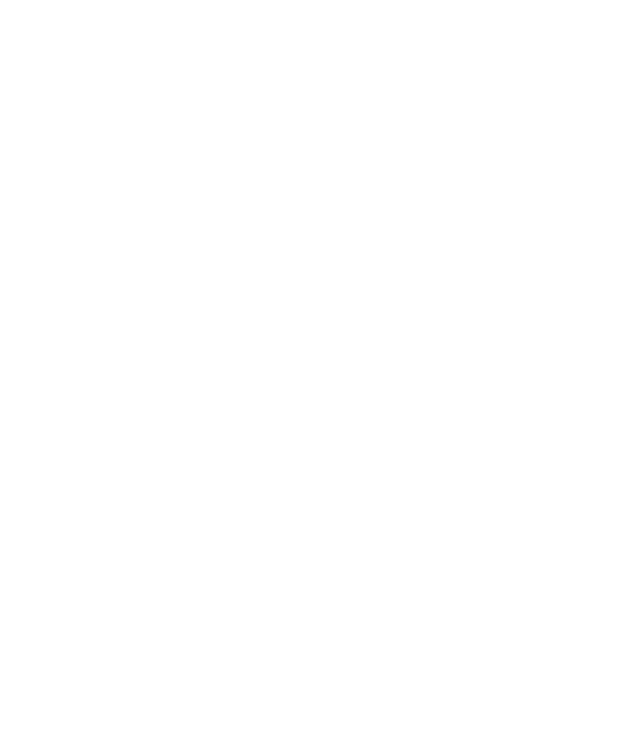
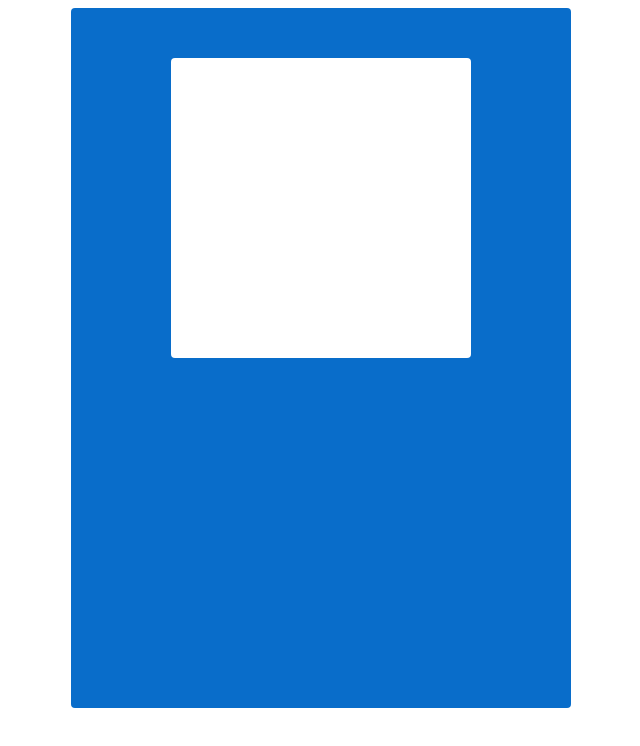
Before and after one commit to vann-nd/qrcode, a plain HTML site: page index.html in a window 1280 px wide. Shown: the whole page, without its empty margins (319-959 px from the left). Drawn offline with Linux system fonts and the light colour scheme.

Commit message:
atualizações

```diff
--- a/index.html
+++ b/index.html
@@ -3,9 +3,16 @@
 <head>
   <meta charset="UTF-8">
   <meta name="viewport" content="width=device-width, initial-scale=1.0">
-  <title>Document</title>
+  <link rel="stylesheet" href="style.css">
+  <title>QR Code</title>
 </head>
 <body>
+  <div class="meio">
 
+    <div class="dentro-meio">
+
+    </div>
+
+  </div>
 </body>
 </html>
--- /dev/null
+++ b/style.css
@@ -0,0 +1,34 @@
+* {
+  font-family: Arial, Helvetica, sans-serif;
+
+}
+
+body {
+  display: flex;
+  justify-content: center;
+}
+
+div {
+  border-radius: 4px;
+  display: flex;
+  max-width: 100%;
+  max-height: 100%
+}
+
+div.meio {
+  background-color: rgb(9, 109, 202);
+  justify-content: center;
+  align-items: flex-start;
+  width: 500px;
+  height: 650px;
+  padding-top: 50px;
+}
+
+div.dentro-meio {
+  width: 300px;
+  height: 300px;
+  background-color: white;
+  justify-content: center;
+  align-items: center;
+
+}
```
